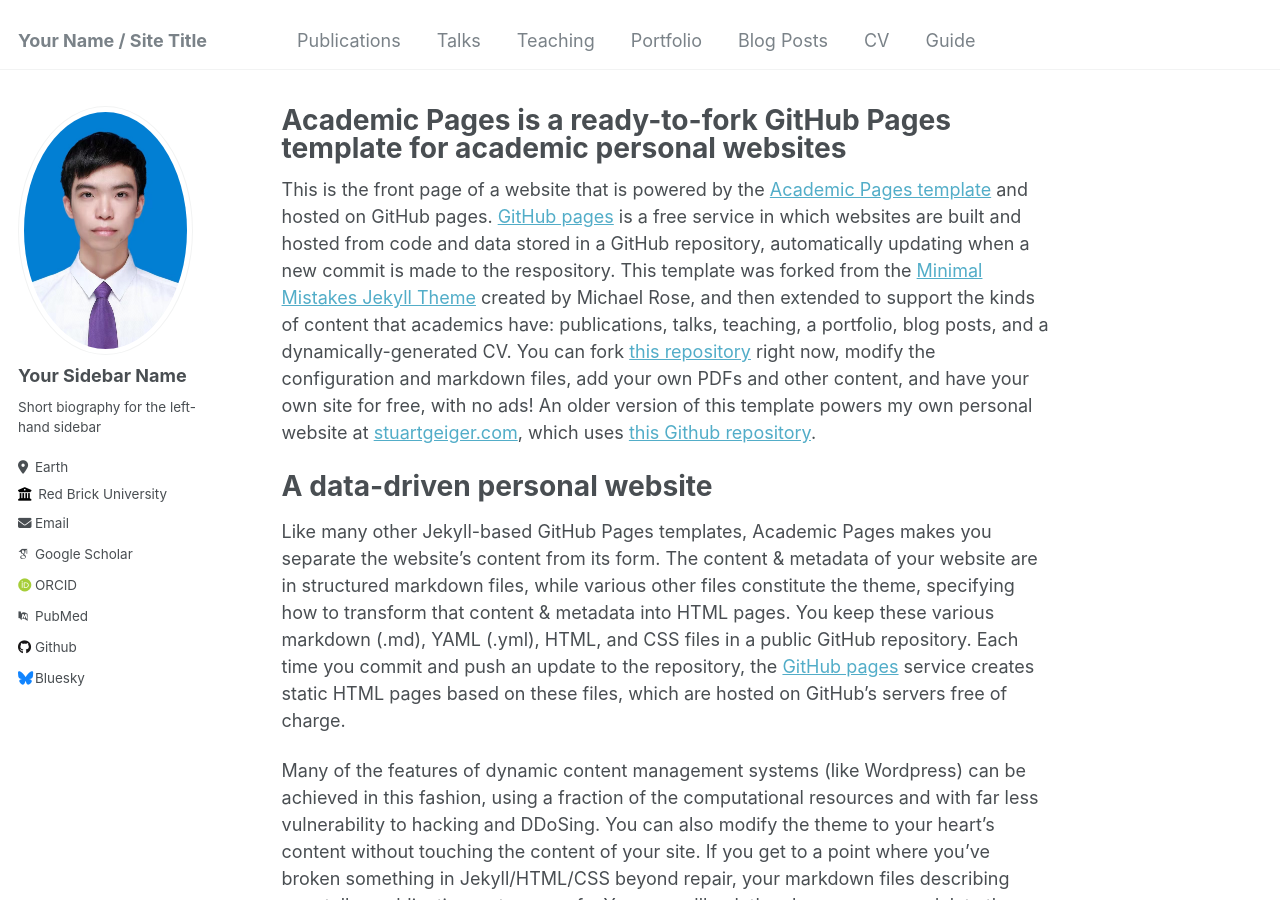
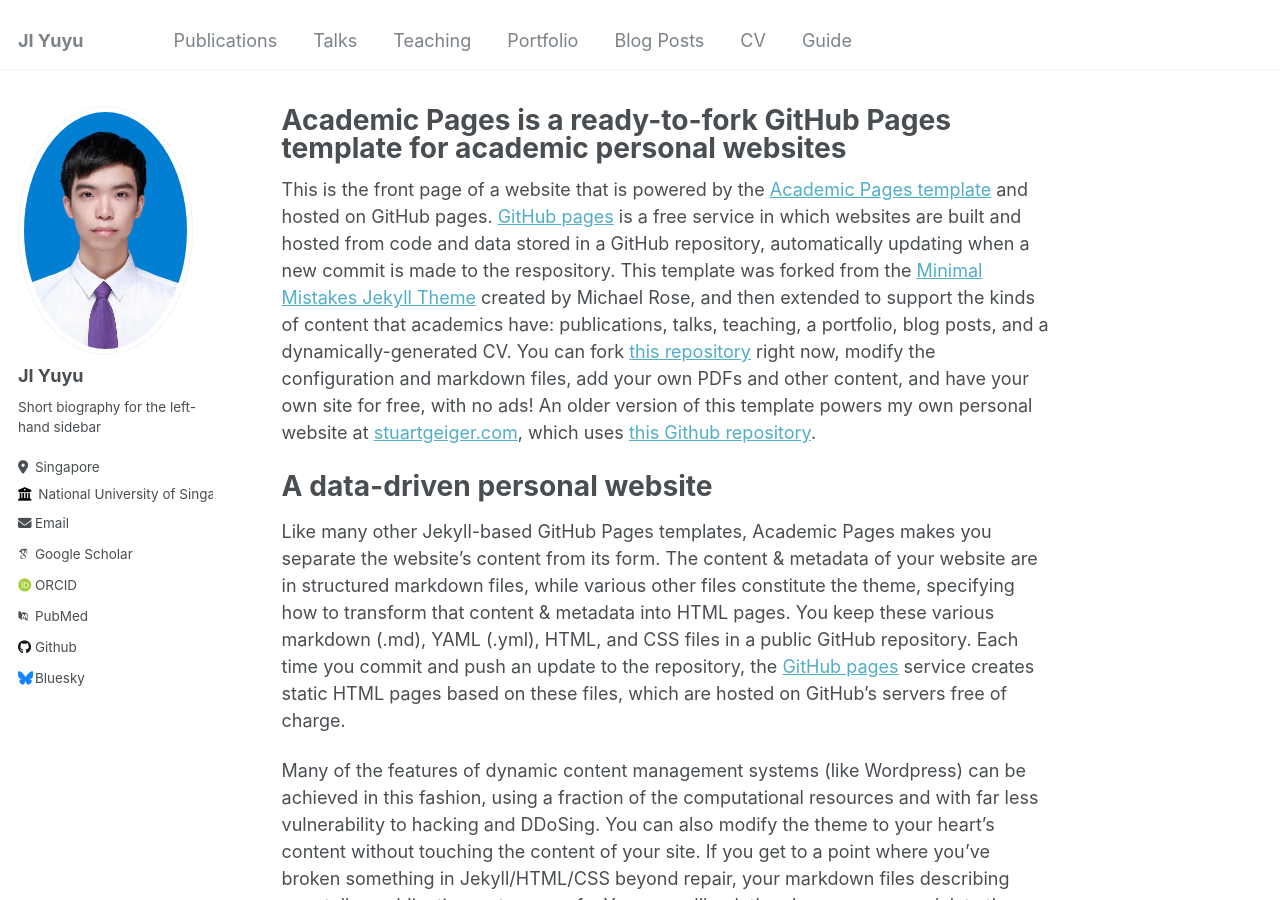
Before and after one commit to DreamOnRain/DreamOnRain.github.io, a Jekyll site: the page built from _pages/about.md, in a window 1280 px wide and 900 px high. Built offline with Jekyll 4.4.1, drawn with Linux system fonts in a browser that asks for light colours; some web fonts are replaced.

Commit message:
Update _config.yml
update basic info

```diff
--- a/_config.yml
+++ b/_config.yml
@@ -8,13 +8,13 @@
 
 # Basic Site Settings
 locale                   : "en-US"
-title                    : "Your Name / Site Title"
+title                    : "JI Yuyu"
 title_separator          : "-"
 name                     : &name "Your Name"
 description              : &description "personal description"
-url                      : https://academicpages.github.io # the base hostname & protocol for your site e.g. "https://mmistakes.github.io"
+url                      : https://dreamonrain.github.io # the base hostname & protocol for your site e.g. "https://mmistakes.github.io"
 baseurl                  : "" # the subpath of your site, e.g. "/blog"
-repository               : "academicpages/academicpages.github.io"
+repository               : "DreamOnRain/DreamOnRain.github.io"
 
 # Site Author - The following control what appear as part of the author content on the side bar.
 #               If a field is blank the icon and link will not appear, otherwise it will be shown.
@@ -22,13 +22,13 @@ repository               : "academicpages/academicpages.github.io"
 author:
   # Biographic information
   avatar           : "profile.png"
-  name             : "Your Sidebar Name"
+  name             : "JI Yuyu"
   pronouns         : # example: "she/her"
   bio              : "Short biography for the left-hand sidebar"
-  location         : "Earth"
-  employer         : "Red Brick University"
+  location         : "Singapore"
+  employer         : "National University of Singapore"
   uri              : # URL
-  email            : "none@example.org"
+  email            : "jiyuyu@u.nus.edu"
 
   # Academic websites
   arxiv            : # URL - Update with the correct link to your profile
```
